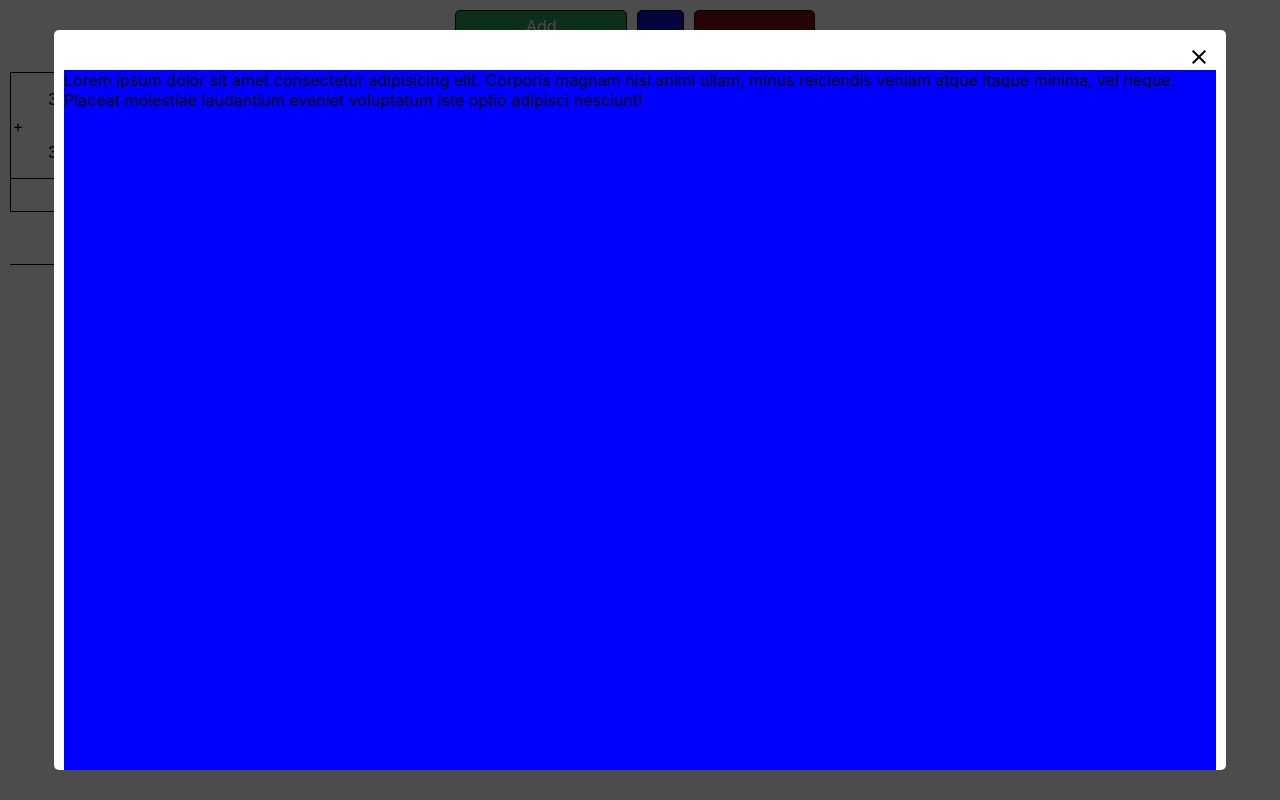
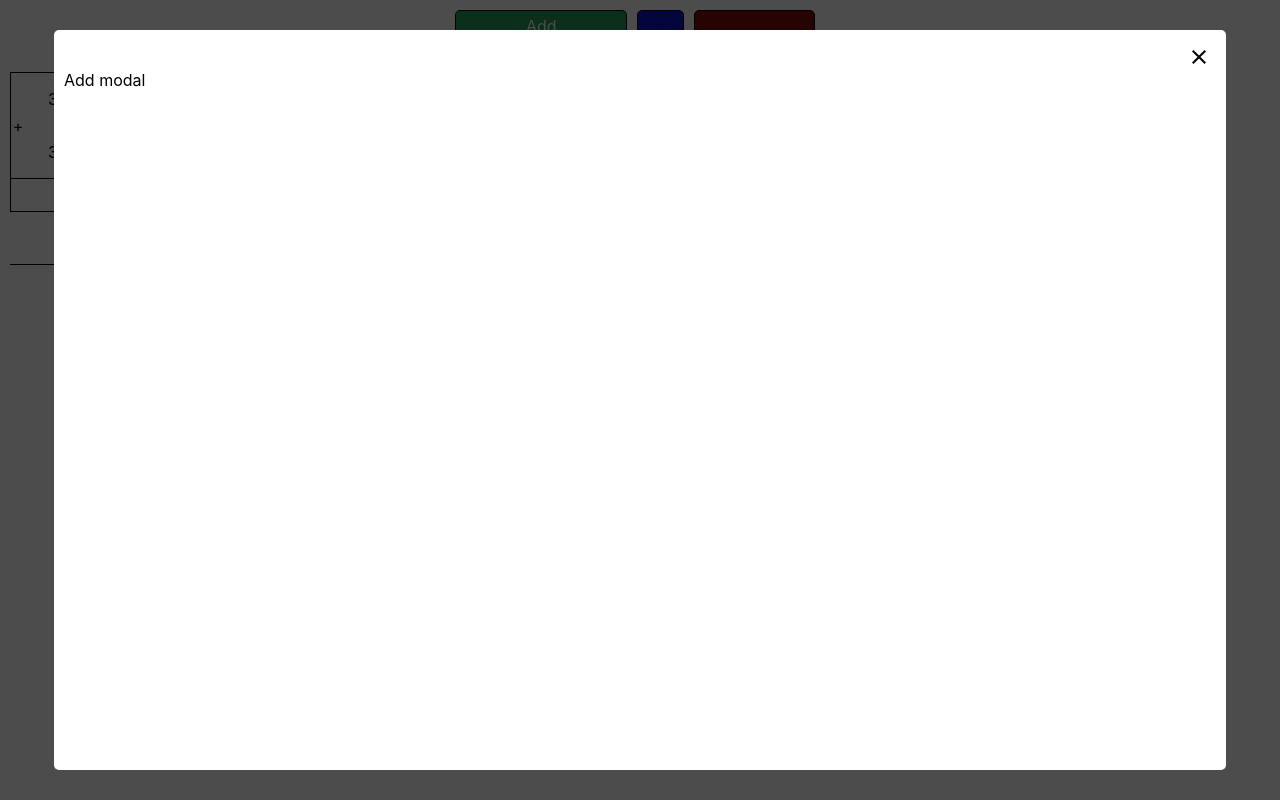
Before and after one commit to tsoogthoj/math-stick, a React (Create React App) app: page / in a window 1280 px wide. Both pictures are taken after a click on the element "Add Words/Sentence". Built offline with nearby package versions, Linux system fonts and the light colour scheme.

Commit message:
modal content functionality

```diff
--- a/src/App.js
+++ b/src/App.js
@@ -6,10 +6,18 @@ import Modal from "./components/modal/modal"
 class App extends Component {
   state = {
     modalOpen: false,
+    openedModal: "",
   }
 
   modalStatus = () => {
     this.state.modalOpen ? (this.setState({ modalOpen: false })) : (this.setState({ modalOpen: true }))
+  }
+
+  openedModal = (event) => {
+    this.setState({
+      openedModal: event.target.dataset.name
+    })
+    console.log(event.target.dataset.name)
   }
 
   render() {
@@ -17,7 +25,9 @@ class App extends Component {
       <div className="App">
         <div className="header">
           <div className="addMoreButton button"
-            onClick={this.modalStatus}
+            data-name="add"
+            onClick={ (event) => {this.modalStatus(); this.openedModal(event)}
+            }
           >
             Add Words/Sentence
         </div>
@@ -26,13 +36,19 @@ class App extends Component {
             Print
         </div>
           <div className="alphabetButton button"
-            onClick={this.modalStatus}>
+            data-name="key"
+            onClick={ (event) => {this.modalStatus(); this.openedModal(event)}
+          }>
             Alphabets Key
         </div>
         </div>
         < Box />
         <div className={(this.state.modalOpen ? "modalOpen" : "modalClose")}>
-          {(this.state.modalOpen ? < Modal active={ this.modalStatus } /> : null)}
+          {(this.state.modalOpen ?
+            < Modal
+              active={this.modalStatus}
+              openedModal={this.state.openedModal}
+            /> : null)}
         </div>
       </div>
     );
--- /dev/null
+++ b/src/components/addModal/addModal.jsx
@@ -0,0 +1,15 @@
+import React, {Component} from "react"
+
+
+class AddModal extends Component {
+
+    render() {
+        return (
+            <div className="addModal-wrapper">
+                Add modal
+            </div>
+        )
+    }
+}
+
+export default AddModal
--- a/src/components/modal/modal.css
+++ b/src/components/modal/modal.css
@@ -30,5 +30,4 @@
     margin-top: 30px;
     margin-bottom: 30px;
     height: 100%;
-    background: blue;
 }
--- a/src/components/modal/modal.jsx
+++ b/src/components/modal/modal.jsx
@@ -2,7 +2,20 @@ import React, { Component } from "react"
 import "./modal.css"
 import clearIcon from "./img/clear.svg"
 
+
+import AddContent from "../addModal/addModal"
+
 class Modal extends Component {
+    switchModalContent = (content) => {
+        switch(content) {
+            case "add":
+                return < AddContent />
+            case "key":
+                return "key";
+            default:
+                return null
+        }
+    }
 
     render() {
         return (
@@ -11,7 +24,7 @@ class Modal extends Component {
                     <img src={clearIcon} alt="X" onClick={this.props.active}/>
                 </div>
                 <div className="modal-body">
-                    Lorem ipsum dolor sit amet consectetur adipisicing elit. Corporis magnam nisi animi ullam, minus reiciendis veniam atque itaque minima, vel neque. Placeat molestiae laudantium eveniet voluptatum iste optio adipisci nesciunt!
+                    {this.switchModalContent(this.props.openedModal)}
                 </div>
             </div>
         )
```
